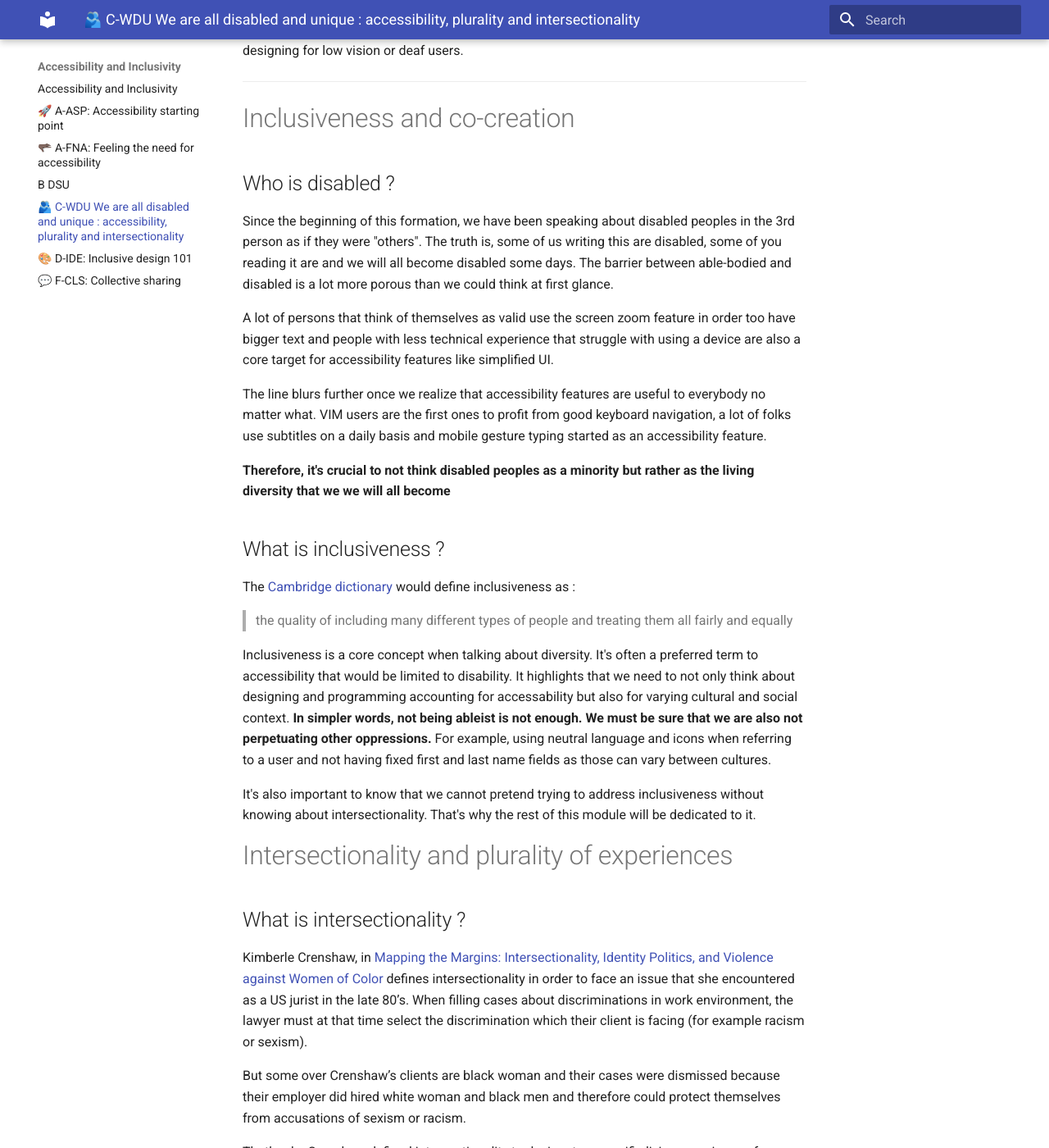
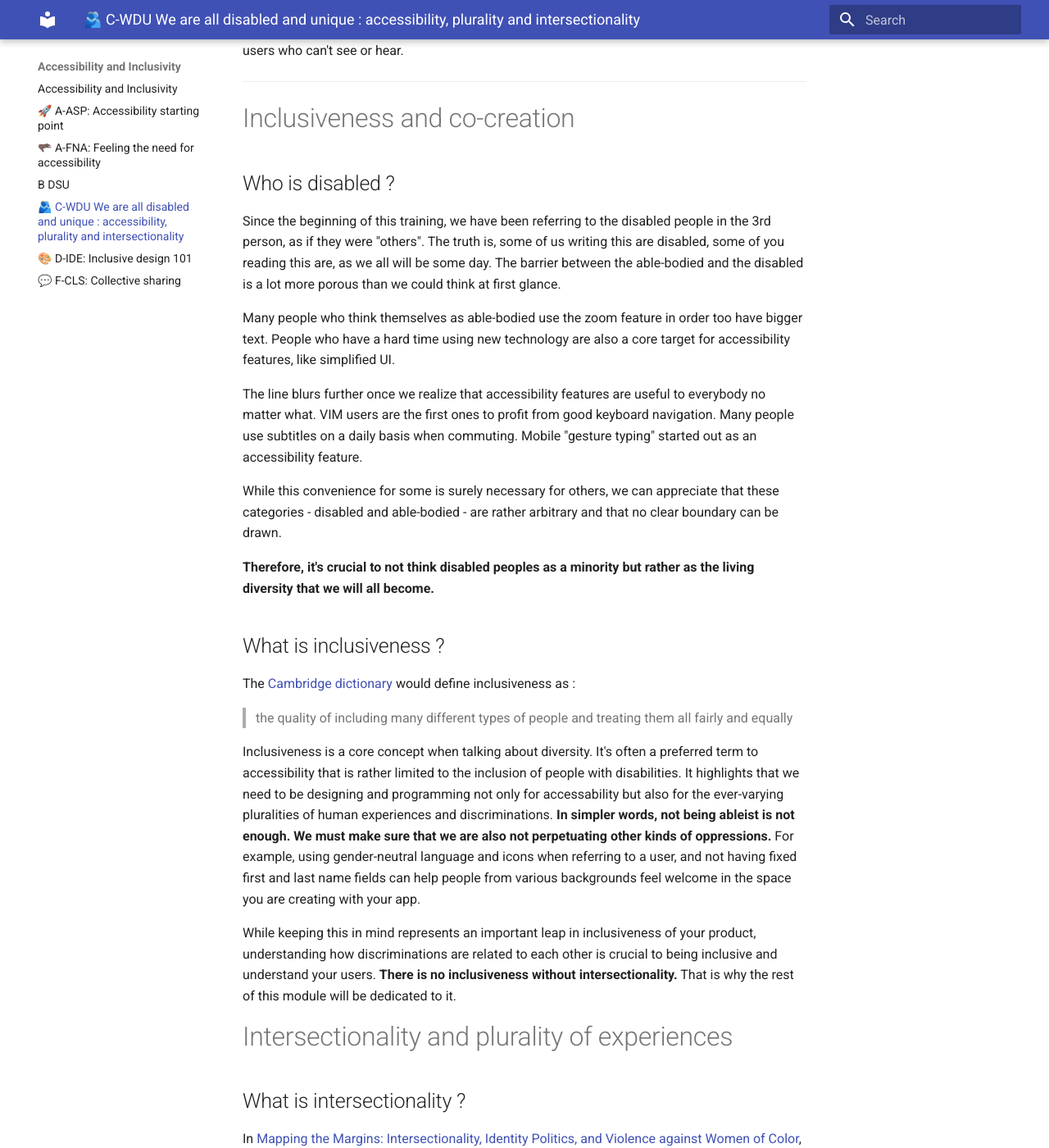
Before and after one commit to savoirfairelinux/building-inclusive-open-source-software, an MkDocs documentation site: the page built from docs/C-WDU.md, in a window 1280 px wide and 1400 px high, scrolled down 589 px. Shown: the whole window at 82% size. Built offline with MkDocs 1.6.1 and Material for MkDocs 9.7.7, drawn with Linux system fonts in a browser that asks for light colours; some of the changed text lies outside the part shown.

Commit message:
C-WDU: little content additions, rewriting of some sentences

```diff
--- a/docs/C-WDU.md
+++ b/docs/C-WDU.md
@@ -17,49 +17,51 @@
 
 # When to use ?
 
-This module is necessary in order to go further than the idea that accessibility is merely about designing for low vision or deaf users.
+This module is necessary to deconstruct the idea that accessibility is merely about designing for users who can't see or hear.
 
 ---
 
 # Inclusiveness and co-creation
 ## Who is disabled ?
 
-Since the beginning of this formation, we have been speaking about disabled peoples in the 3rd person as if they were "others". The truth is, some of us writing this are disabled, some of you reading it are and we will all become disabled some days. The barrier between able-bodied and disabled is a lot more porous than we could think at first glance.
+Since the beginning of this training, we have been referring to the disabled people in the 3rd person, as if they were "others". The truth is, some of us writing this are disabled, some of you reading this are, as we all will be some day. The barrier between the able-bodied and the disabled is a lot more porous than we could think at first glance.
 
-A lot of persons that think of themselves as valid use the screen zoom feature in order too have bigger text and people with less technical experience that struggle with using a device are also a core target for accessibility features like simplified UI.
+Many people who think themselves as able-bodied use the zoom feature in order too have bigger text. People who have a hard time using new technology are also a core target for accessibility features, like simplified UI.
 
-The line blurs further once we realize that accessibility features are useful to everybody no matter what. VIM users are the first ones to profit from good keyboard navigation, a lot of folks use subtitles on a daily basis and mobile gesture typing started as an accessibility feature.
+The line blurs further once we realize that accessibility features are useful to everybody no matter what. VIM users are the first ones to profit from good keyboard navigation. Many people use subtitles on a daily basis when commuting. Mobile "gesture typing" started out as an accessibility feature.
 
-**Therefore, it's crucial to not think disabled peoples as a minority but rather as the living diversity that we we will all become**
+While this convenience for some is surely necessary for others, we can appreciate that these categories - disabled and able-bodied - are rather arbitrary and that no clear boundary can be drawn.
+
+**Therefore, it's crucial to not think disabled peoples as a minority but rather as the living diversity that we will all become.**
 
 ## What is inclusiveness ?
 
 The [Cambridge dictionary](https://dictionary.cambridge.org/dictionary/english/inclusiveness) would define inclusiveness as :
 >the quality of including many different types of people and treating them all fairly and equally
 
-Inclusiveness is a core concept when talking about diversity. It's often a preferred term to accessibility that would be limited to disability. It highlights that we need to not only think about designing and programming accounting for accessability but also for varying cultural and social context. **In simpler words, not being ableist is not enough. We must be sure that we are also not perpetuating other oppressions.** For example, using neutral language and icons when referring to a user and not having fixed first and last name fields as those can vary between cultures.
+Inclusiveness is a core concept when talking about diversity. It's often a preferred term to accessibility that is rather limited to the inclusion of people with disabilities. It highlights that we need to be designing and programming not only for accessability but also for the ever-varying pluralities of human experiences and discriminations. **In simpler words, not being ableist is not enough. We must make sure that we are also not perpetuating other kinds of oppressions.** For example, using gender-neutral language and icons when referring to a user, and not having fixed first and last name fields can help people from various backgrounds feel welcome in the space you are creating with your app.
 
-It's also important to know that we cannot pretend trying to address inclusiveness without knowing about intersectionality. That's why the rest of this module will be dedicated to it.
+While keeping this in mind represents an important leap in inclusiveness of your product, understanding how discriminations are related to each other is crucial to being inclusive and understand your users. **There is no inclusiveness without intersectionality.** That is why the rest of this module will be dedicated to it.
 
 # Intersectionality and plurality of experiences
 
 ## What is intersectionality ?
 
-Kimberle Crenshaw, in [Mapping the Margins: Intersectionality, Identity Politics, and Violence against Women of Color](https://www.jstor.org/stable/1229039) defines intersectionality in order to face an issue that she encountered as a US jurist in the late 80’s. When filling cases about discriminations in work environment, the lawyer must at that time select the discrimination which their client is facing (for example racism or sexism).
+In [Mapping the Margins: Intersectionality, Identity Politics, and Violence against Women of Color](https://www.jstor.org/stable/1229039), Kimberle Crenshaw defines intersectionality to address an issue she encountered as an jurist in the late 80’s in the US. When filling in cases about discriminations in work environment, lawyers must select the discrimination that their client is facing (for example, racism or sexism).
 
-But some over Crenshaw’s clients are black woman and their cases were dismissed because their employer did hired white woman and black men and therefore could protect themselves from accusations of sexism or racism.
+This is where Crenshaw had a problem: some of her clients were black women, whose cases were dismissed because their employer had hired white women and black men, and therefore could protect themselves from accusations of sexism or racism.
 
-That’s why Crenshaw defined intersectionality to designate a specific living experience of someone situated at the intersection of two communities. In her case, to showcase the specific oppression that black women lived and that couldn’t be explained by sexism and racism alone. The intersection of “black” and “women” produced a different oppression that isn’t simply the addition of the two.
+That is why Crenshaw defined intersectionality as a framework for understanding **specific living experiences of people situated at the intersection of discriminations and privileges**. In her case, that was to showcase the specific oppression that black women lived, that could not be explained by sexism and racism. The intersection of the “black” and “women” oppressions produced a new specific one, different of the addition of the two.
 
 ## Intersectionality in software
 
 What do we need the concept of intersectionality for in software development ?
 
-It’s actually very useful for two main reasons !
+It’s actually very useful, for two main reasons !
 
-- Most disabled people have more than one disability. Thinking about designing for a disability leaves out blank spot for most users having that disability but also other conditions. For example, deaf users with low vision are often overlooked when thinking about accessibility. We will take a closer look at the appropriate stance to account for diversity in [Developer stance & user collaboration](B-DSU.md)
+- The proportion of users with disabilities who happen to have more than one is important ([17.7% in 2016](https://pmc.ncbi.nlm.nih.gov/articles/PMC11545900/)). Thinking about designing for one disability leaves out a blank spot for users having that disability but also other conditions. For example, deaf users with low vision are often overlooked when thinking about accessibility. We will take a closer look at the appropriate stance to account for diversity in [Developer stance & user collaboration](B-DSU.md)
 
-- It’s a common biases to forget that disabled people are not just disabled, but first and foremost people with their own unique life experiences and specificities. We need to think about disabled women, disabled queers, disabled Arabs and those who are all of that at once!
+- It’s a common bias to forget that disabled people are not just disabled, but first and foremost people with their own unique life experiences and specificities. We need to think about disabled women, disabled queers, disabled Arabs and those who are all of that at once!
 
 **Certain issues only arise for people with a specific intersectional background.**
 
@@ -67,26 +69,28 @@ Take for example this main account creation page. If you ask someone that you kn
 
 ![A screenshot of an account creation page with a Create Jami account button, a I already have an account button, an Advanced features button, an about Jami button, a user interface language combobox, a back arrow button and a logo.](ressources/B-HowToStartIncroporatingAccessibility/jamiAccountCreationPage.png)
 
-This one was hard and required a lot of intuition. The "user interface language" label and the actual combo box look like two separate elements, because they are, making them inaccessible as is with keyboard navigation. If you speak a niche language and are low vision you cannot access the combobox to change it to a language that you speak.
+This one was hard and required a lot of intuition. The "user interface language" label and the actual combo box looks like two separate elements, because they are, making them inaccessible as is with keyboard navigation. If you speak a niche language and are low vision you cannot access the combobox to change it to a language that you speak.
 
 Therefore, a low vision, english speaking user will not encounter any issue on this page and might consider it totally accessible while a non-english speaking one will encounter issues navigating it.
 
-This is fixed by this page adapting to your system language dynamically.
+This can be fixed by adapting to your system language dynamically.
 
-Another intersectional example is presented to us by Apple in their [The practice of inclusive design](https://developer.apple.com/videos/play/wwdc2021/10275/) video.They encountered this issue when developing a system capable of automatically generate description of images for low vision users using a generative AI model. Can you guess what it is?
+Another intersectional example is presented to us by Apple in their [The practice of inclusive design](https://developer.apple.com/videos/play/wwdc2021/10275/) video. They encountered this issue when developing a system capable of automatically generate descriptions of images for low vision users using a generative AI models. Can you guess what it is?
 
 ![The accessible text of the previous image of this page (the account creation page) as seen in the markdown](ressources/B-HowToStartIncroporatingAccessibility/accessibleDescription.png)
 *The accessible text of the previous image of this page (the account creation page) as seen in the markdown*
 
-The model generating descriptions had the tendency to assign gender to people on the images it was captioning, therefore regularly misgendering cis, trans and especially non-binary folks. This issue encountered by folks at the intersection of the low vision and queer community prevented them from affirming their identify.
+The model generating descriptions had the tendency to assign gender to people on the images it was captioning, therefore regularly misgendering cis, trans and especially non-binary people. This issue encountered by those at the intersection of the low vision and queer community prevented them from affirming their identity and feel welcome.
 
-The solution that Apple choose to adopt was to train their model to concentrate on other elements of an image, like the clothes that a person is wearing, their facial expression or where they are standing. By avoiding oppressive biases, the model ended up being better for all users.
+The solution that Apple chose to adopt was to train their model to concentrate on other elements of an image, like the clothes that a person is wearing, their facial expression or where they are standing. By avoiding oppressive biases, the model ended up being better for all users.
 
 
 
 # Sources
 [Crenshaw, Kimberle. “Mapping the Margins: Intersectionality, Identity Politics, and Violence against Women of Color.” Stanford Law Review, vol. 43, no. 6, 1991, pp. 1241–99.](https://www.jstor.org/stable/1229039)
 
+[Kohzuki M. Multimorbidity and Multiple Disabilities: Present Status and the Roles of Rehabilitation. J Clin Med. 2024 Oct 23;13(21):6351.](https://pmc.ncbi.nlm.nih.gov/articles/PMC11545900/)
+
 [Apple. "The practice of inclusive design". Accessed the 17 July 2025](https://developer.apple.com/videos/play/wwdc2021/10275/)
 
 [Cambridge's dictionary's definition of inclusiveness](https://dictionary.cambridge.org/dictionary/english/inclusiveness)
```
